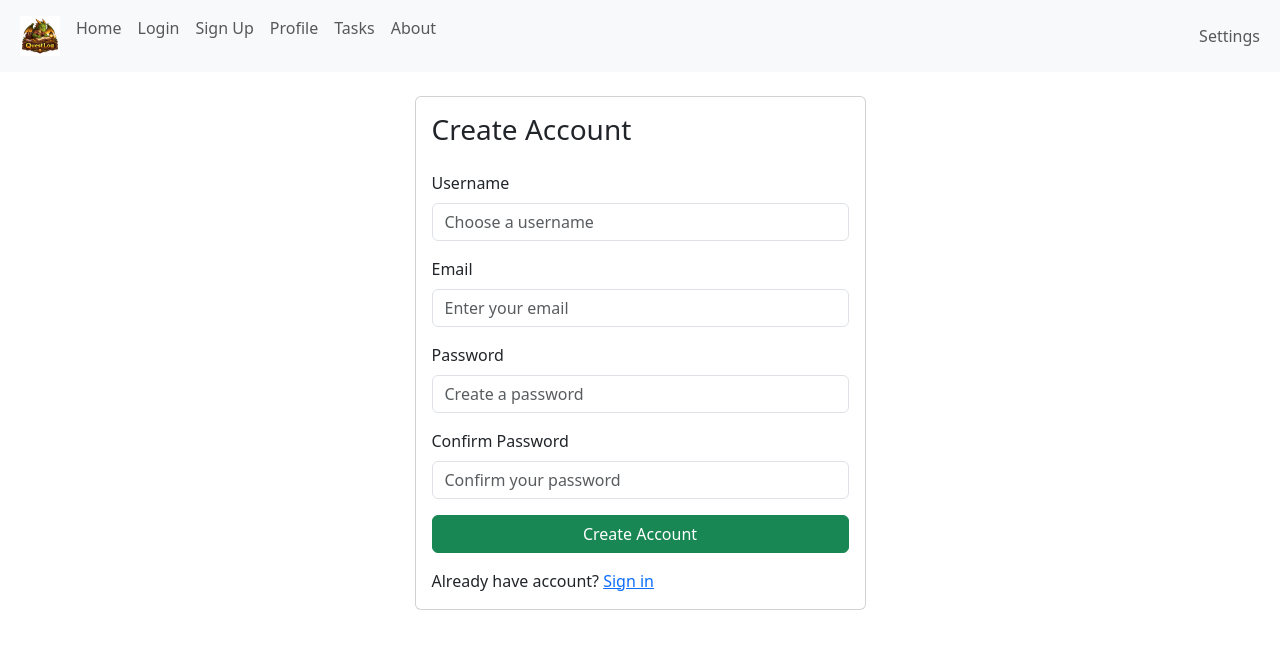
After one commit to UCCS-CS4300-5300/QuestLog, a Django app: template QuestLog/templates/register.html in a window 1280 px wide. The commit adds this page. Shown: the top 649 px of the page. Run offline with Django 5.2, Linux system fonts and the light colour scheme; the template is opened without the code that fills it, so the values that code supplies are empty; parts of the project's set-up code (start-up, migrations or seed data) failed here and were passed over; some libraries are stand-ins or nearby versions.

Commit message:
Add account sign up/log in UI pages and empty profile skeleton

```diff
--- a/QuestLog/templates/base.html
+++ b/QuestLog/templates/base.html
@@ -30,9 +30,17 @@
       <li class="nav-item">
         <a class="nav-link" href="{% url 'QuestLog:home' %}">Home</a>
       </li>
+
       <li class="nav-item">
-        <a class="nav-link">Account</a>
+        <a class="nav-link" href="{% url 'QuestLog:login' %}">Login</a>
       </li>
+      <li class="nav-item">
+        <a class="nav-link" href="{% url 'QuestLog:register' %}">Sign Up</a>
+      </li>
+      <li class="nav-item">
+        <a class="nav-link" href="{% url 'QuestLog:profile' %}">Profile</a>
+      </li>
+
       <li class="nav-item">
         <a class="nav-link" href="{% url 'QuestLog:tasks' %}">Tasks</a>
       </li>
@@ -44,9 +52,7 @@
       <li class="nav-item">
         <a class="nav-link" >Settings</a>
       </li>
-      <li class="nav-item">
-        <a class="nav-link" >Logout</a>
-      </li>
+
     </ul>
   </div>
 
--- /dev/null
+++ b/QuestLog/templates/register.html
@@ -0,0 +1,80 @@
+
+{% extends 'base.html' %}
+{% block title %} Register | Quest Log {% endblock %}
+
+{% block content %}
+
+    <!-- center the reg-->
+    <div class="row justify-content-center" >
+
+        <div class="col-md-6  col-lg-5">
+
+            <div class="card">
+
+                <div class="card-body">
+
+                    <h1 class="h3 mb-4" >Create Account</h1>
+
+
+                    <form>
+
+                        <!-- user name-->
+                        <div class="mb-3" >
+                            <label for="username" class="form-label" >Username</label>
+                            <input  type="text"   class="form-control"   id="username"
+                                    placeholder="Choose a username">
+                        </div>
+
+
+                        <!--mail-->
+                        <div class="mb-3">
+                            <label for="email" class="form-label">Email</label>
+                            <input type="email"  class="form-control" id="email"
+                                   placeholder="Enter your email">
+                        </div>
+
+
+                        <!--pass-->
+                        <div class="mb-3" >
+                            <label for="password1" class="form-label">Password</label>
+                            <input type="password"   class="form-control"
+                                   id="password1"  placeholder="Create a password">
+                        </div>
+
+
+                        <!--confirm info-->
+                        <div class="mb-3">
+                            <label for="password2" class="form-label" >Confirm Password</label>
+                            <input type="password" class="form-control"
+                                   id="password2"  placeholder="Confirm your password">
+                        </div>
+
+
+                        <button  type="submit"
+                                class="btn btn-success w-100">
+                                Create Account
+                        </button>
+
+                    </form>
+
+
+                    <!-- login link -->
+                    <p class="mt-3 mb-0" >
+
+                        Already have account?
+
+                        <a href="{% url 'QuestLog:login' %}">
+                            Sign in
+                        </a>
+
+                    </p>
+
+                </div>
+
+            </div>
+
+        </div>
+
+    </div>
+
+{% endblock %}
--- a/QuestLog/urls.py
+++ b/QuestLog/urls.py
@@ -8,6 +8,7 @@ urlpatterns = [
     path('about/', views.about, name='about'),
     path('tasks/', views.tasks, name='tasks'),
     path('complete_task/', views.complete_task, name='complete_task'),
+<<<<<<< HEAD
     path('create_task/', views.create_task, name='complete_task'),
     path('parties/', views.parties, name='tasks'), #join lives here
     path('party_details/', views.party_details, name='tasks'),
@@ -15,4 +16,9 @@ urlpatterns = [
     path('create_party/', views.create_party, name='complete_task'),
     # path('create_party/', views.complete_task, name='complete_task'),
 
+=======
+    path('login/', views.login_view, name='login'),
+    path('register/', views.register, name='register'),
+    path('profile/', views.profile, name='profile'),
+>>>>>>> 98ae343 (Add account sign up/log in UI pages and empty profile skeleton)
 ]
```
Also changed, not shown: QuestLog/templates/login.html (added, +77 -0 lines), QuestLog/templates/profile.html (added, +49 -0 lines), QuestLog/views.py (+10 -0 lines).
